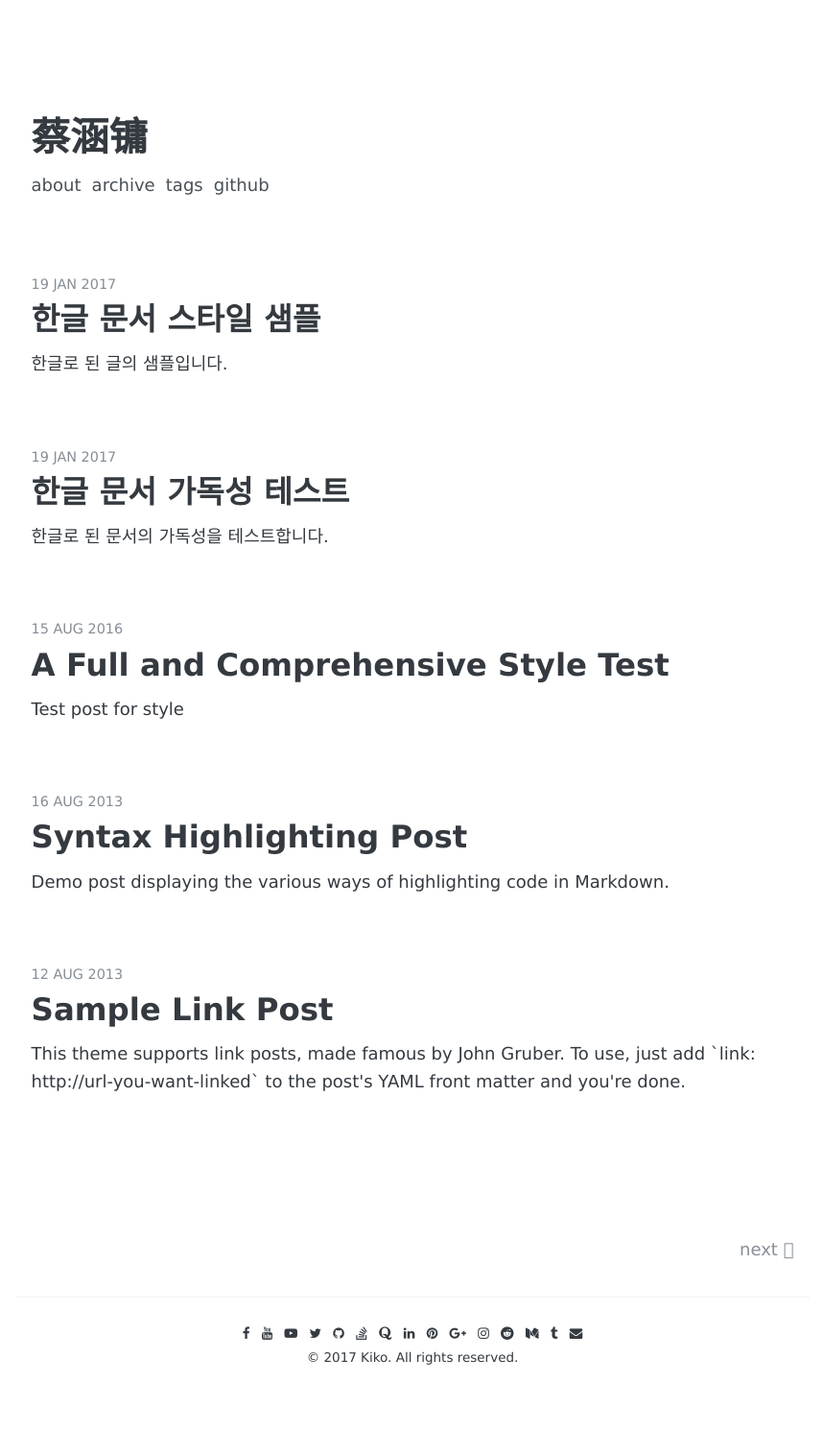
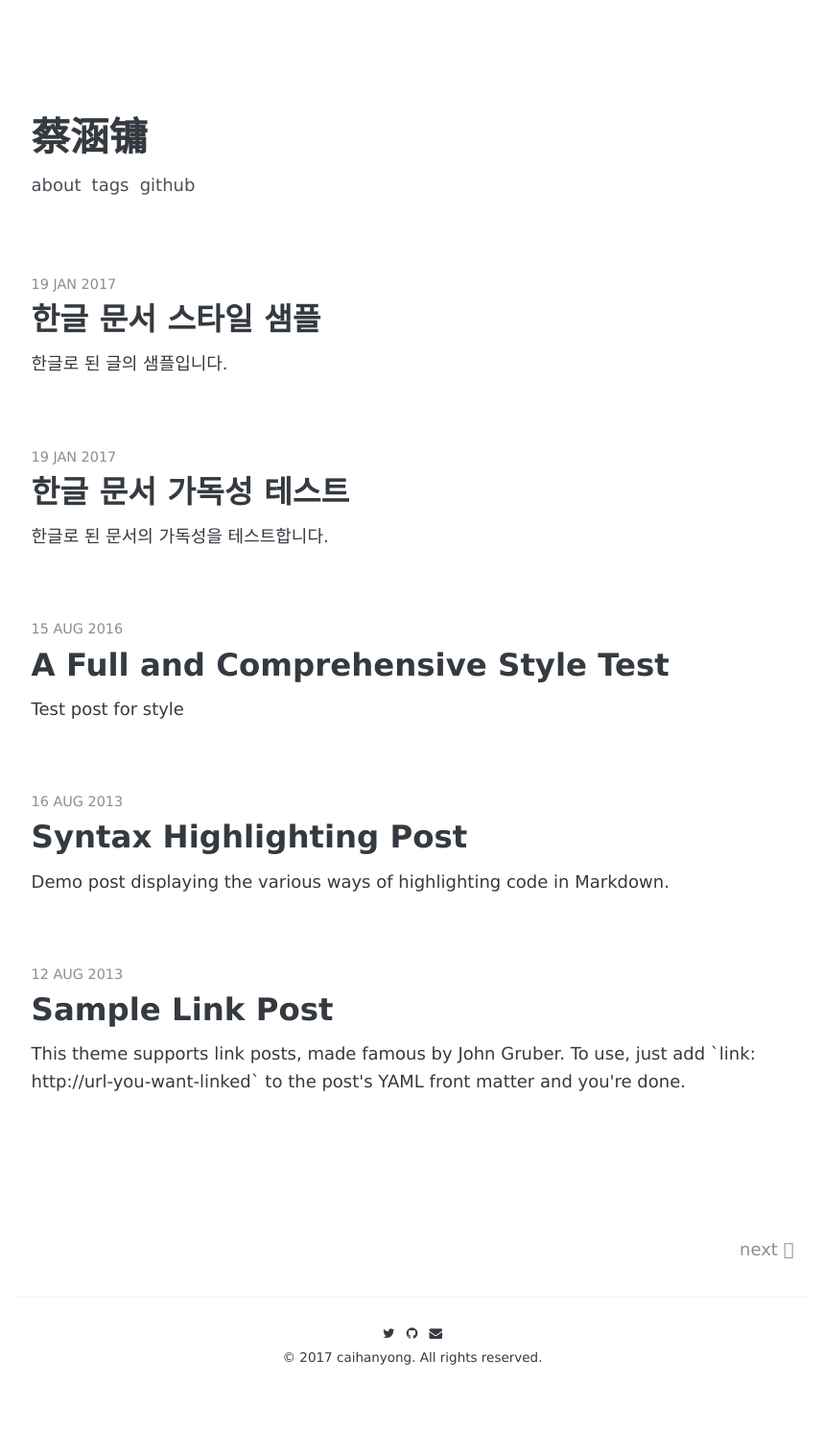
Before and after one commit to ada012/chanyying.github.com, a Jekyll site: the page built from index.html, in a window 1280 px wide. Shown: the whole page at 96% size, without its empty margins (210-1068 px from the left). Built offline with Jekyll 4.4.1, drawn with Linux system fonts in a browser that asks for light colours; some web fonts are replaced; the list of posts is cut into pages by our own code; some of the changed lines change nothing that is shown.

Commit message:
修改配置

```diff
--- a/_config.yml
+++ b/_config.yml
@@ -6,33 +6,17 @@
 name:               "蔡涵镛"
 
 author:
-  facebook:         your-id
-  youtubeUser:      your-id
-  youtubeChannel:   your-id
-  twitter:          your-id
-  github:           your-id
-  stackoverflow:    your-id
-  quora:            your-id
-  linkedin:         your-id
-  pinterest:        your-id
-  googlePlus:       your-id
-  instagram:        your-id
-  reddit:           your-id
-  medium:           your-id
-  tumblr:           your-id
-  email:            your-id@your-email.com
+  twitter:          chanyying
+  github:           chanyying
+  email:            caihanyong@foxmail.com
 
 copyright:
   year:             2017
-  name:             Kiko
+  name:             caihanyong
 
 # Google-analytics
 google-analytics:
   id:               ""
-
-# Disqus
-disqus:
-  id:               "kiko-plus"
 
 # URL
 url:                "caihanyong.me" # the base hostname & protocol for your site
@@ -41,7 +25,6 @@
 
 
 # http://en.wikipedia.org/wiki/List_of_tz_database_time_zones
-timezone:           Asia/Seoul
 permalink:          /:year-:month-:day/:title/
 
 # Pagination
@@ -57,12 +40,10 @@
 nav:
   - name:           "About"
     url:            "/about"
-  - name:           "Archive"
-    url:            "/archive"
   - name:           "Tags"
     url:            "/tags"
   - name:           "Github"
-    url:            "https://github.com/AWEEKJ/Kiko-plus"
+    url:            "https://github.com/chanyying"
 
 # Sass
 sass:
```
